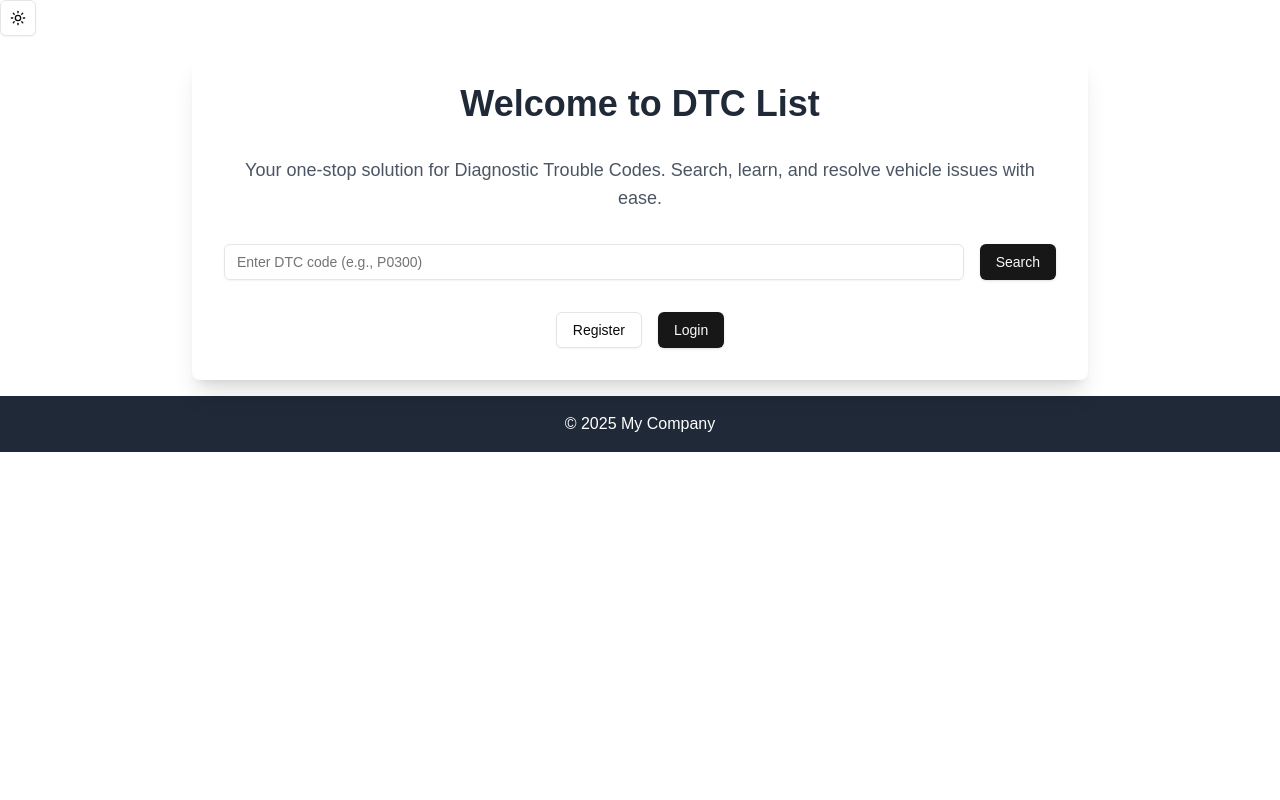
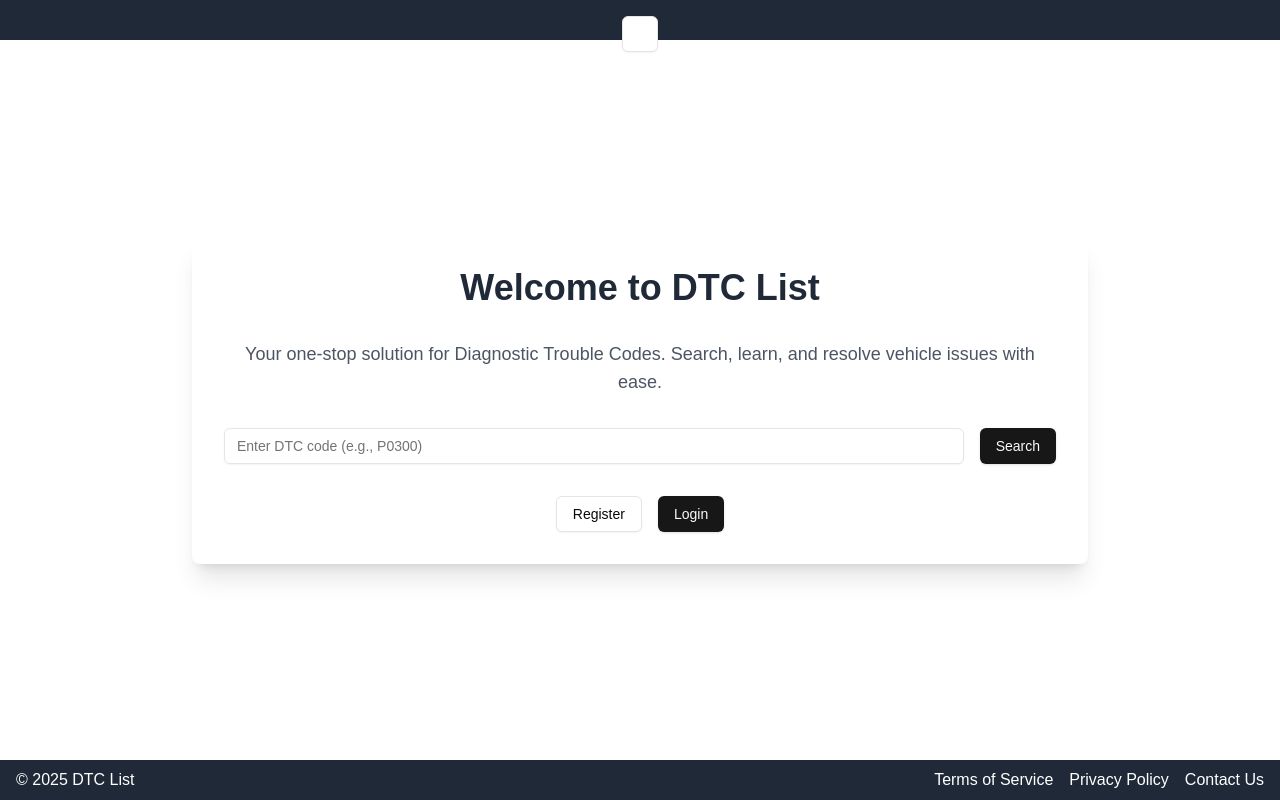
Before and after one commit to Daniel88dev/next-dtc-list, a Next.js app: page / in a window 1280 px wide. Built offline with nearby package versions, Linux system fonts and the light colour scheme; no server answers.

Commit message:
styling footer

```diff
--- a/app/_components/Footer.tsx
+++ b/app/_components/Footer.tsx
@@ -1,7 +1,31 @@
+import Link from "next/link";
+
 const Footer = () => {
   return (
-    <footer className="bg-gray-800 text-white text-center p-4 h-[10%]">
-      © {new Date().getFullYear()} My Company
+    <footer className="flex bg-gray-800 text-white text-center px-4 h-[5%] bottom-0 justify-between items-center">
+      <Link href={"/"} className={"hover:underline md:text-base sm:text-xs"}>
+        © {new Date().getFullYear()} DTC List
+      </Link>
+      <div className="flex gap-4">
+        <Link
+          className={"hover:underline md:text-base sm:text-xs"}
+          href={"/terms-of-service"}
+        >
+          Terms of Service
+        </Link>
+        <Link
+          className={"hover:underline md:text-base sm:text-xs"}
+          href={"/privacy-policy"}
+        >
+          Privacy Policy
+        </Link>
+        <a
+          className={"hover:underline md:text-base sm:text-xs"}
+          href="mailto:daniel@hrynusiw.cz"
+        >
+          Contact Us
+        </a>
+      </div>
     </footer>
   );
 };
--- a/app/globals.css
+++ b/app/globals.css
@@ -33,6 +33,7 @@ body {
     --chart-4: 43 74% 66%;
     --chart-5: 27 87% 67%;
     --radius: 0.5rem;
+    --full-height: 100dvh;
   }
   .dark {
     --background: 0 0% 3.9%;
--- a/app/layout.tsx
+++ b/app/layout.tsx
@@ -31,7 +31,7 @@ export default async function RootLayout({
     <ClerkProvider>
       <html lang="en" suppressHydrationWarning>
         <body
-          className={`${geistSans.variable} ${geistMono.variable} antialiased`}
+          className={`${geistSans.variable} ${geistMono.variable} antialiased h-[100vh]`}
         >
           <ThemeProvider
             attribute="class"
@@ -43,8 +43,9 @@ export default async function RootLayout({
               {/*<SignedIn>*/}
               {/*  <UserButton />*/}
               {/*</SignedIn>*/}
-
-              <ModeToggle />
+              <header className="bg-gray-800 text-white text-center p-4 h-[5vh] top-0">
+                <ModeToggle />
+              </header>
 
               {children}
             </SignedOut>
--- a/app/search-dtc/[dtc]/page.tsx
+++ b/app/search-dtc/[dtc]/page.tsx
@@ -11,7 +11,7 @@ const SearchDtcPage = async ({ params }: { params: Props }) => {
   const data = await loadTopDtc(dtc);
 
   return (
-    <div className="min-h-screen flex flex-col items-center justify-center p-4">
+    <div className="h-[90%] flex flex-col items-center justify-center p-4">
       <main className="max-w-4xl w-full rounded-lg shadow-xl p-8 space-y-8">
         <SearchDtcComponent dtc={dtc} attempts={data.attempts} />
         {data.success && (
```
